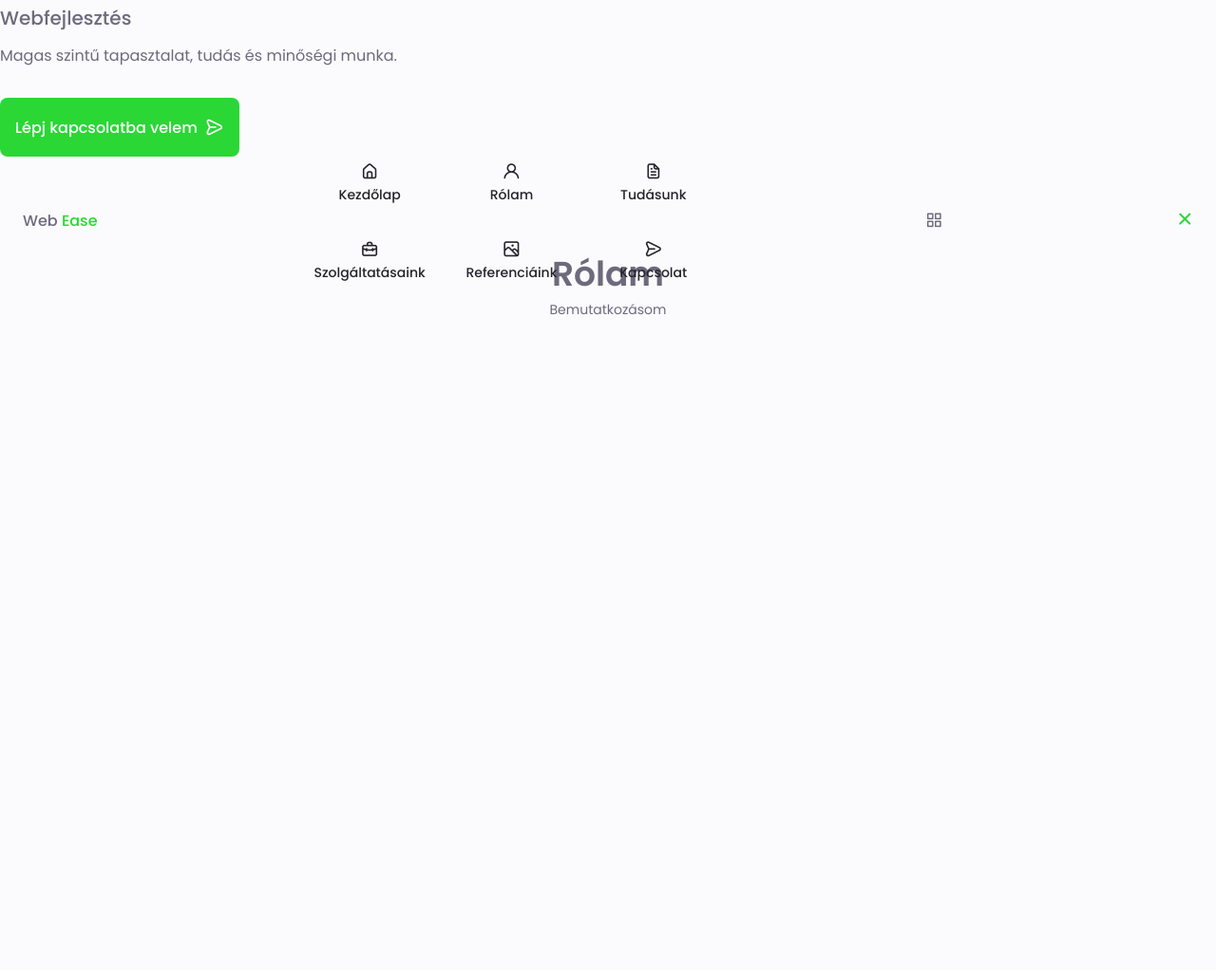
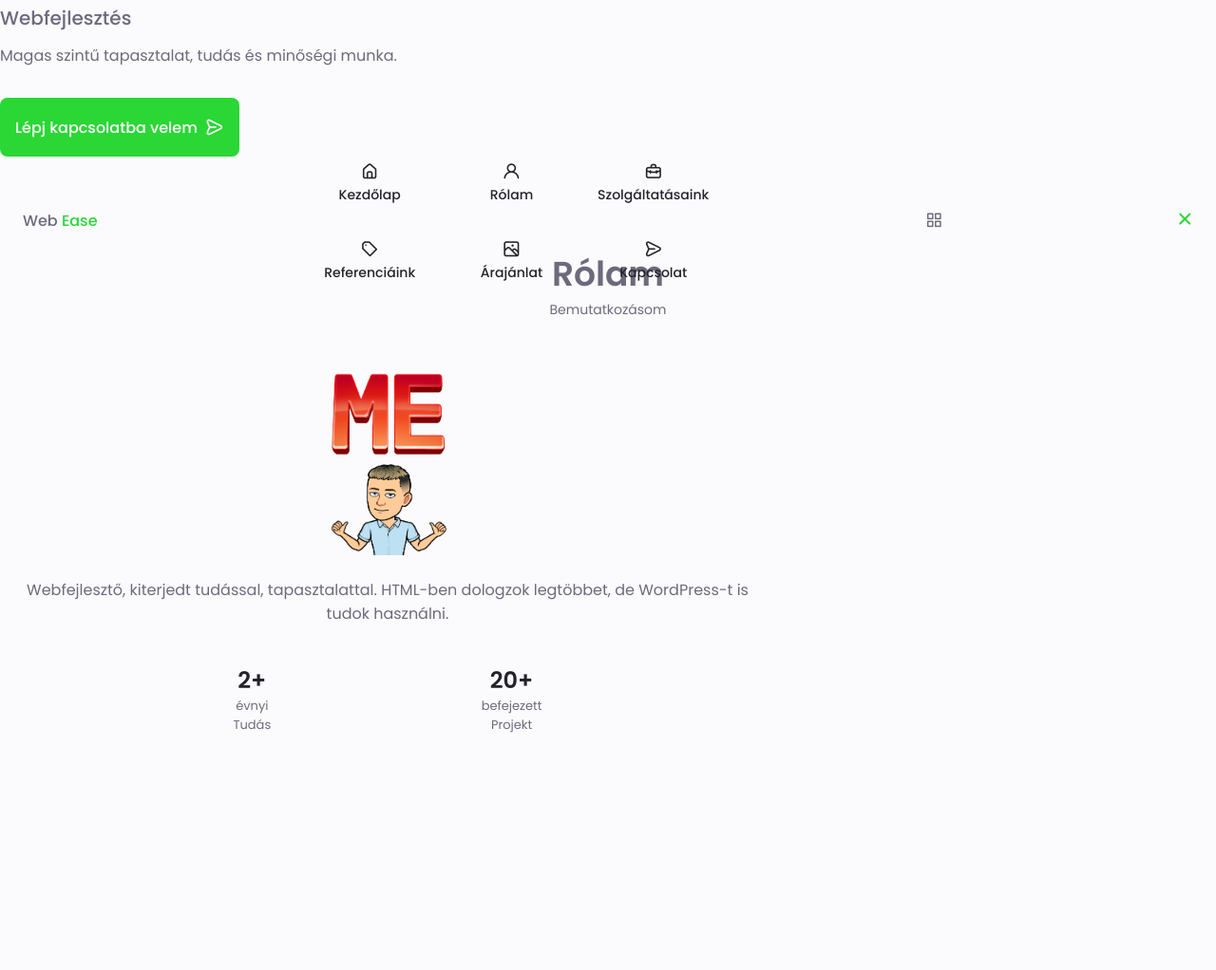
Before and after one commit to TwelveStudent47/sajat, a PHP site: page / in a window 1280 px wide. Shown: the part 544-1566 px from the top of the page at 95% size. Before the commit the page ends 876 px from the top, so only its background shows below. Run offline with PHP 8.4, Linux system fonts and the light colour scheme.

Commit message:
Rólam kész

```diff
--- a/css/style.css
+++ b/css/style.css
@@ -9,6 +9,7 @@
     --scroll-bar-color: hsl(250, 12%, 90%);
     --scroll-thumb-color: hsl(250, 12%, 80%);
     --text-color: hsl(250, 8%, 45%);
+    --text-color-light: hsl(250, 8%, 65%);
     --title-color: hsl(250, 8%, 15%);
     --body-font: 'Poppins', sans-serif;
     --big-font-size: 2rem;
@@ -308,5 +309,38 @@ img{
 .button-flex{
     display: inline-flex;
     align-items: center;
+}
 
+.about_img{
+    width: 200px;
+    border-radius: .5rem;
+    justify-self: center;
+    align-self: center;
 }
+
+.about_description{
+    text-align: center;
+    margin-bottom: var(--mb-2-5);
+}
+
+.about_info{
+    display: flex;
+    justify-content: space-evenly;
+    margin-bottom: var(--mb-2-5);
+}
+
+.about_info-title{
+    font-size: var(--h2-font-size);
+    font-weight: var(--font-semi-bold);
+    color: var(--title-color);
+}
+
+.about_info-name{
+    font-size: var(--smaller-font-size);
+}
+
+.about_info-title,
+.about_info-name{
+    display: block;
+    text-align: center;
+}
--- a/index.html
+++ b/index.html
@@ -30,17 +30,17 @@
                     </li>
                     <li class="nav_item">
                         <a href="#skills" class="nav_link">
-                            <i class="uil uil-file-alt nav_icon"></i> Tudásunk
+                            <i class="uil uil-briefcase-alt nav_icon"></i> Szolgáltatásaink
                         </a>
                     </li>
                     <li class="nav_item">
                         <a href="#" class="nav_link">
-                            <i class="uil uil-briefcase-alt nav_icon"></i> Szolgáltatásaink
+                            <i class="uil uil-pricetag-alt nav_icon"></i> Referenciáink
                         </a>
                     </li>
                     <li class="nav_item">
                         <a href="#portofilo" class="nav_link">
-                            <i class="uil uil-scenery nav_icon"></i> Referenciáink
+                            <i class="uil uil-scenery nav_icon"></i> Árajánlat
                         </a>
                     </li>
                     <li class="nav_item">
@@ -112,8 +112,24 @@
             <h2 class="section_title">Rólam</h2>
             <span class="section_subtitle">Bemutatkozásom</span>
             <div class="about_container container grid">
+                <img src="images/me.png" alt="Laczkó Kevin-t tartalmazó kép" class="about_img">
+                <div class="about_data">
+                    <p class="about_description">Webfejlesztő, kiterjedt tudással, tapasztalattal. HTML-ben dologzok legtöbbet, de WordPress-t is tudok használni.</p>
+                    <div class="about_info">
+                        <div>
+                            <span class="about_info-title">2+</span>
+                            <span class="about_info-name">évnyi <br>Tudás</span>
+                        </div>
+                        <div>
+                            <span class="about_info-title">20+</span>
+                            <span class="about_info-name"> befejezett<br>Projekt</span>
+                        </div>
+                    </div>
+                </div>
+            </div>
+        </section>
+        <section class="services section" id="services">
 
-            </div>
         </section>
     </main>
     <script src="js/main.js"></script>
```
Also changed, not shown: images/me.png (added).
